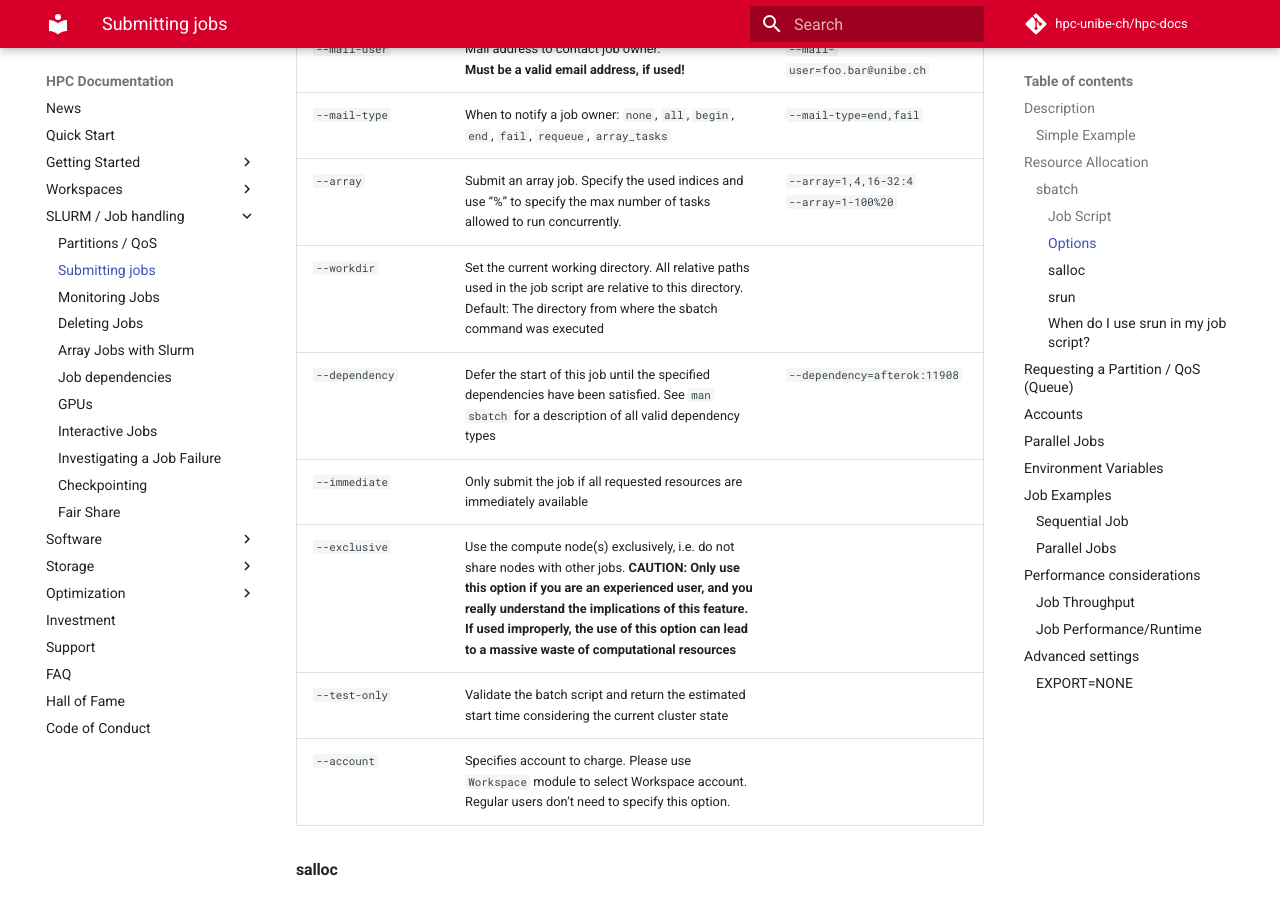
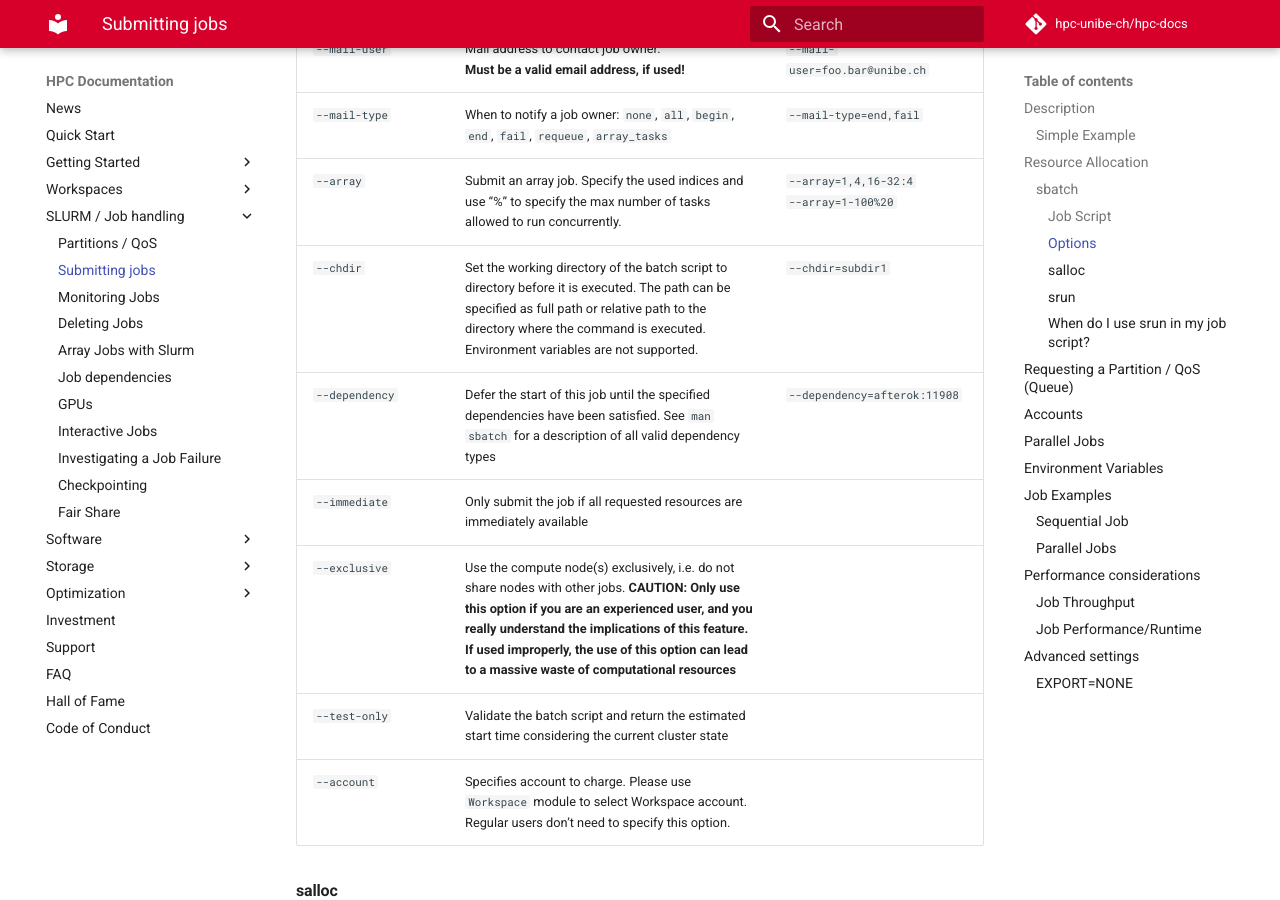
Before and after one commit to hpc-unibe-ch/hpc-unibe-ch.github.io, an MkDocs documentation site: the page built from docs/slurm/submission.md, in a window 1280 px wide and 900 px high, scrolled down 3711 px. Built offline with MkDocs 1.6.1 and Material for MkDocs 9.7.7, drawn with Linux system fonts in a browser that asks for light colours; comment, search, counter and statistics services are not loaded.

Commit message:
Replace workdir with subdir

```diff
--- a/docs/slurm/submission.md
+++ b/docs/slurm/submission.md
@@ -91,7 +91,7 @@ The job script acts as a wrapper for your actual job. Command-line options can s
 |`--mail-user`  | Mail address to contact job owner. <br> **Must be a valid email address, if used!** | `--mail-user=foo.bar@unibe.ch` |
 |`--mail-type`  | When to notify a job owner: `none`, `all`, `begin`, `end`, `fail`, `requeue`, `array_tasks` | `--mail-type=end,fail` |
 |`--array`      | Submit an array job. Specify the used indices and use "%" to specify the max number of tasks allowed to run concurrently. | `--array=1,4,16-32:4` <br> `--array=1-100%20` |
-|`--workdir`    | Set the current working directory. All relative paths used in the job script are relative to this directory. Default: The directory from where the sbatch command was executed | |
+|`--chdir`      | Set the working directory of the batch script to directory before it is executed. The path can be specified as full path or relative path to the directory where the command is executed. Environment variables are not supported. | `--chdir=subdir1` |
 |`--dependency` | Defer the start of this job until the specified dependencies have been satisfied. See `man sbatch` for a description of all valid dependency types | `--dependency=afterok:11908` |
 |`--immediate`  | Only submit the job if all requested resources are immediately available | | |
 |`--exclusive`  | Use the compute node(s) exclusively, i.e. do not share nodes with other jobs. **CAUTION: Only use this option if you are an experienced user, and you really understand the implications of this feature. If used improperly, the use of this option can lead to a massive waste of computational resources** | | |
```
